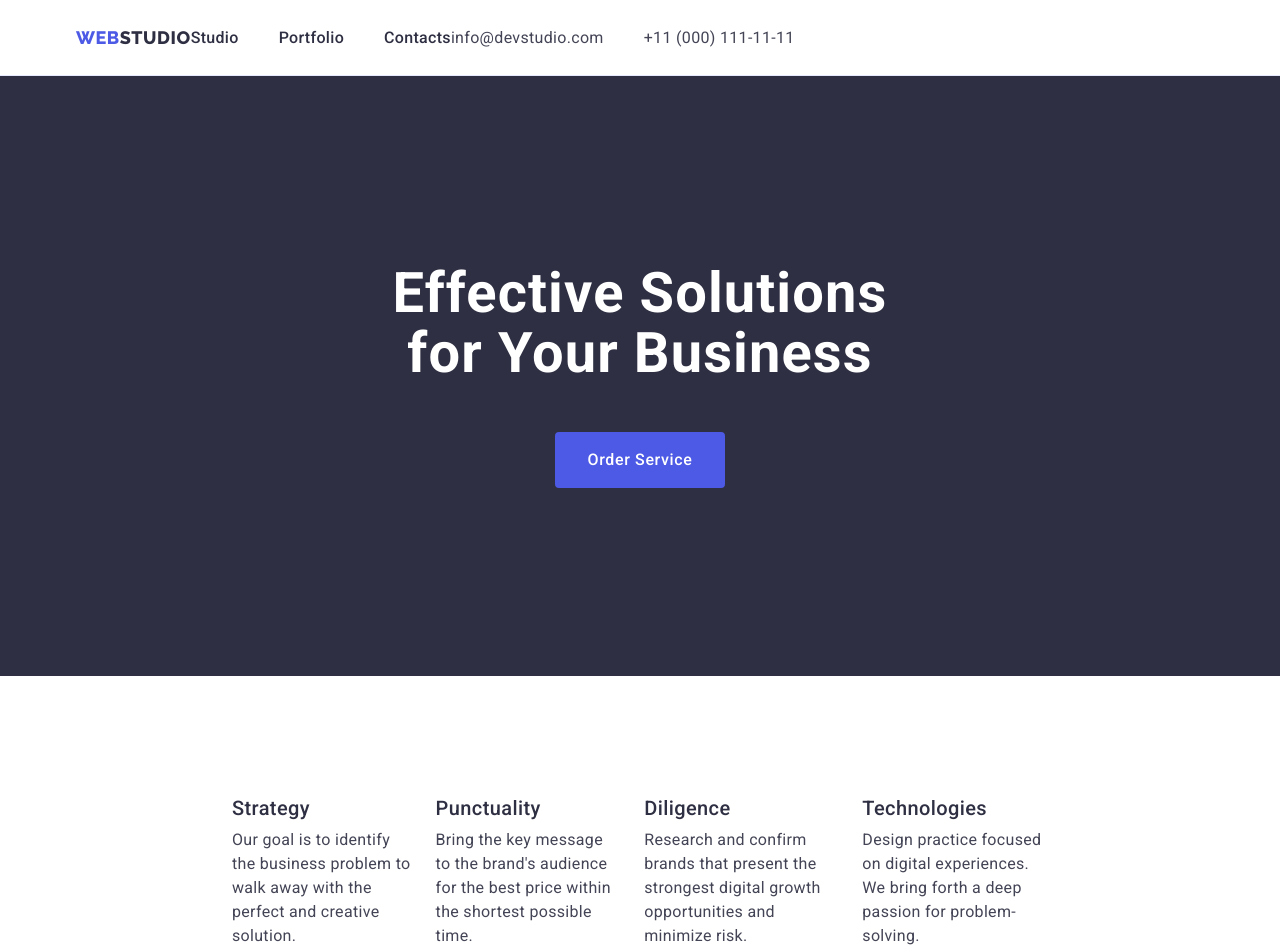
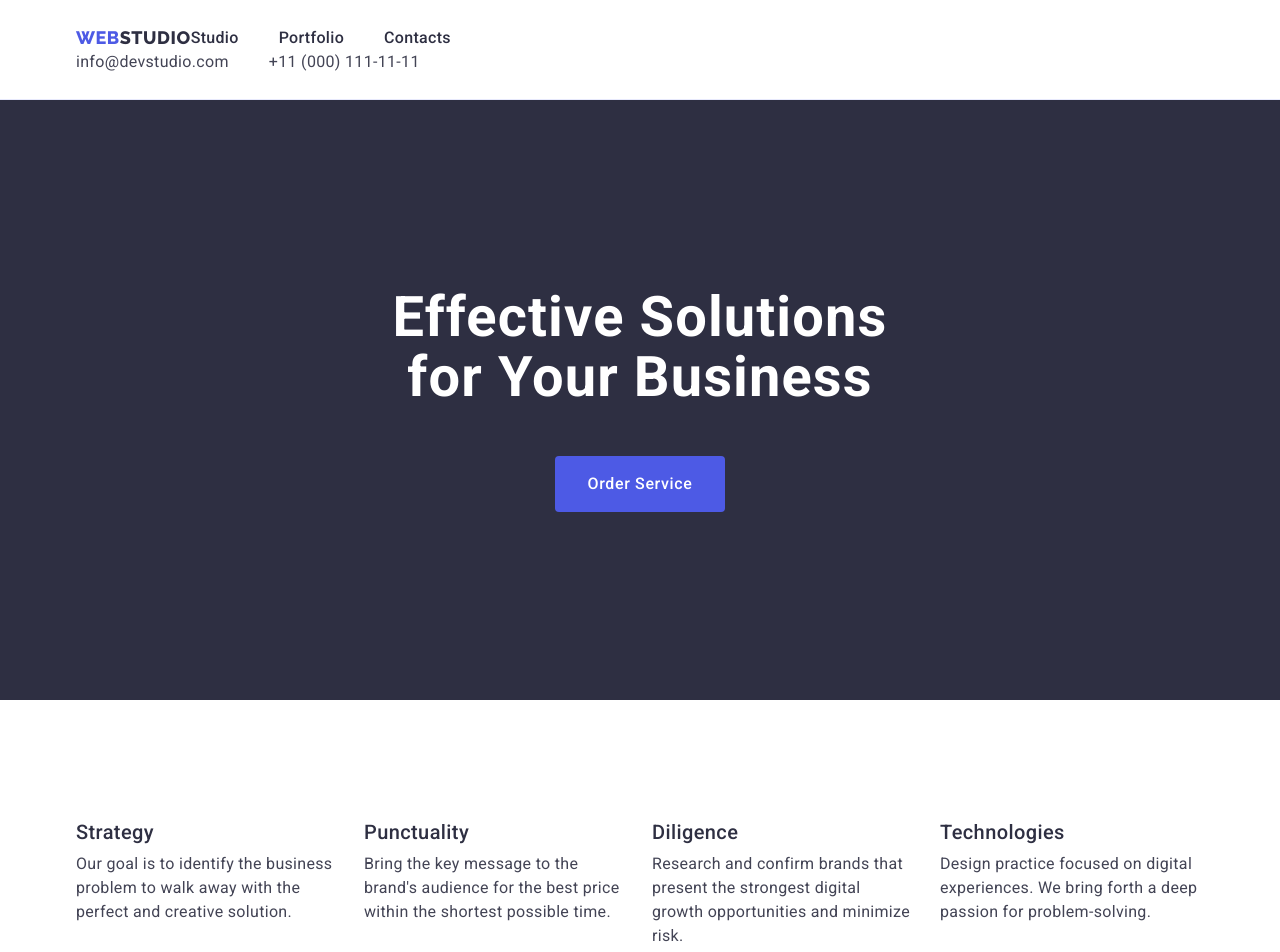
Before and after one commit to DazzUA/goit-markup-hw-03, a plain HTML site: page index.html in a window 1280 px wide. Shown: the top 952 px of the page. Drawn offline with nearby package versions, Linux system fonts and the light colour scheme.

Commit message:
Update styles.css

```diff
--- a/css/styles.css
+++ b/css/styles.css
@@ -45,16 +45,14 @@ button {
   padding: 0 15px;
 }
 /*header*/
-.header-container{display: flex;}
+.header-container{display: flex; align-items: center;
+  justify-content: space-between;}
 .header {
   padding: 25.5px 0px;border-bottom: 1px solid #e7e9fc;
 }
-.header-inner {
-  display: flex;
-  align-items: center;
-  justify-content: space-between;
 
-}
+
+
 .header-nav {
   display: flex;
   align-items: center;
@@ -164,13 +162,13 @@ button {
 .advantages-section {
   padding: 120px 0;
 }
-.adv-list { flex-basis: calc((100% - 3 * 24px) / 4);
+.adv-list {
   display: flex;
   gap: 24px;
-  padding: 0 156px;
+  padding-left: 0;
 }
 .list-item{ display: flex;
-  flex-direction: column;
+  flex-direction: column;flex-basis: calc((100% - 3 * 24px) / 4)
  }
 .adv-title {
   margin-bottom: 8px;
```
